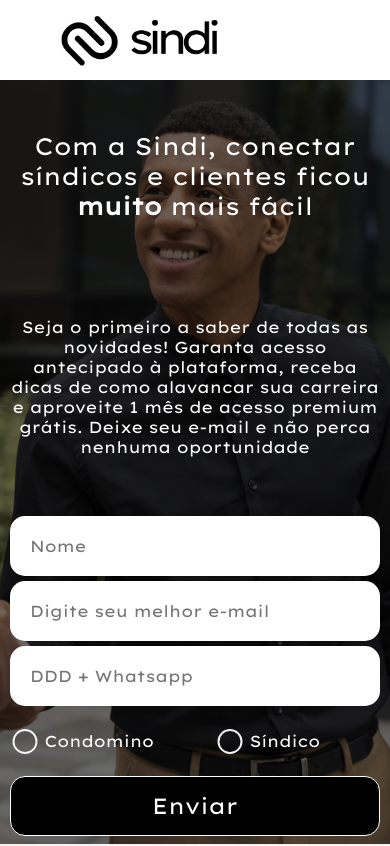
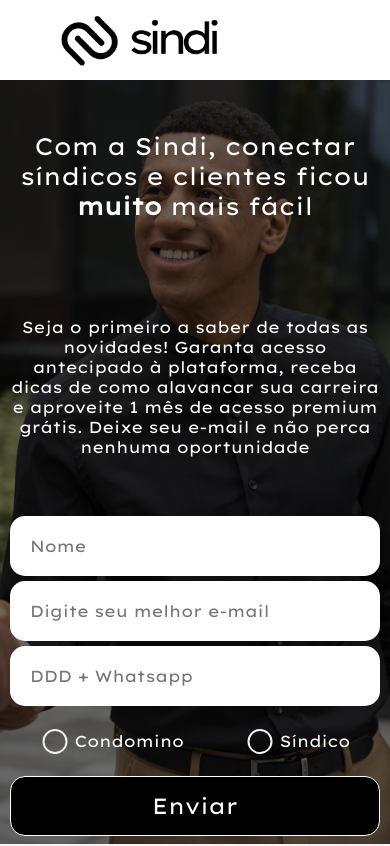
Before and after one commit to Esqulo/sindi, a React (Create React App) app: page / in a window 390 px wide. Shown: the top 846 px of the page. Built offline with nearby package versions, Linux system fonts and the light colour scheme.

Commit message:
new fix for mobile devices

```diff
--- a/src/components/LandingPageBanner/styles.css
+++ b/src/components/LandingPageBanner/styles.css
@@ -199,11 +199,11 @@
     }
 
     .lpbanner-form-radio-area{
-        justify-content: flex-start;
+        justify-content: center;
     }
 
     .lpbanner-radio-input{
-        transform: translateX(-350%);
+        transform: translateX(-150%);
     }
 
 }
```
